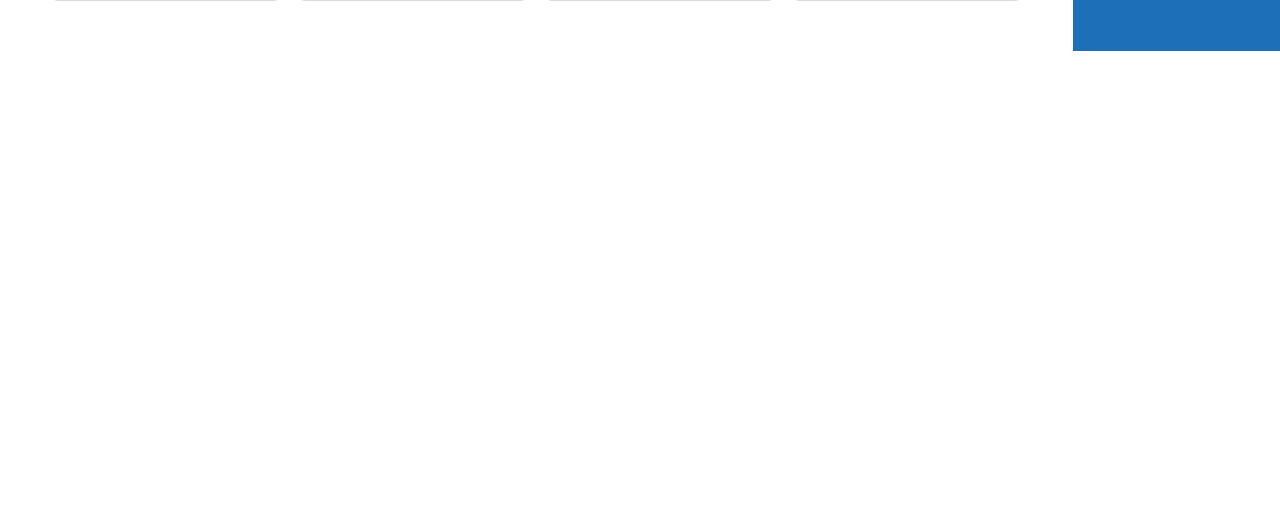
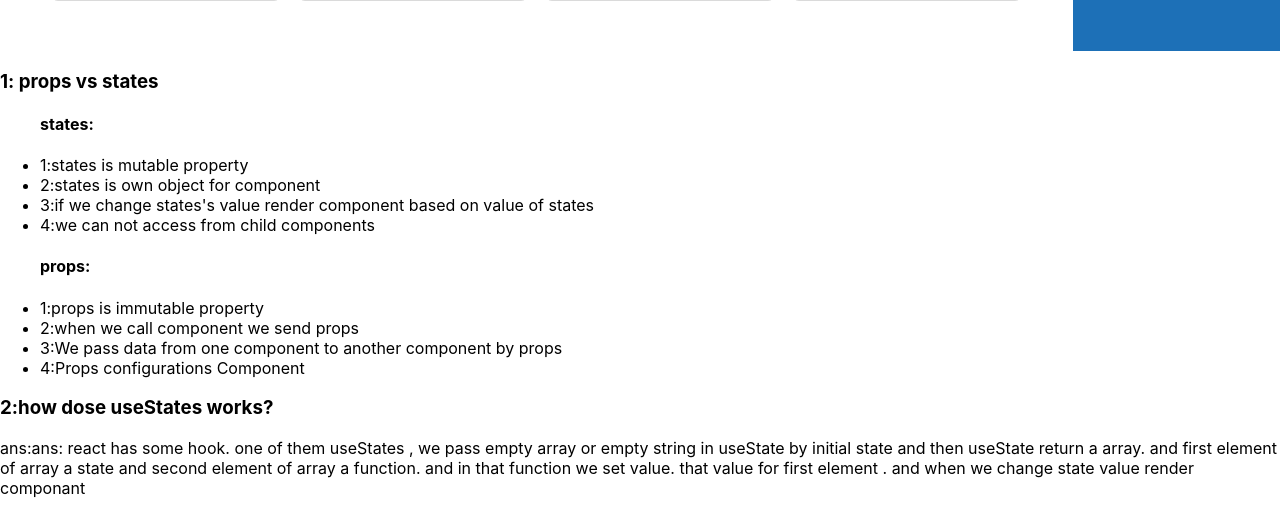
Before and after one commit to Safiul-Azam/choose-your-best-book-site, a React (Create React App) app: page / in a window 1280 px wide. Shown: the part 1665-2176 px from the top of the page. Before the commit the page ends 1716 px from the top, so only its background shows below. Built offline with nearby package versions, Linux system fonts and the light colour scheme.

Commit message:
added question and ans

```diff
--- a/src/App.js
+++ b/src/App.js
@@ -1,13 +1,14 @@
-import logo from './logo.svg';
 import './App.css';
 import Header from './component/Header/Header';
 import BookShelf from './component/BookShelf/BookShelf';
+import Question from './component/Question/Question';
 
 function App() {
   return (
     <div>
      <Header></Header>
      <BookShelf></BookShelf>
+     <Question></Question>
     </div>
   );
 }
--- /dev/null
+++ b/src/component/Question/Question.js
@@ -0,0 +1,26 @@
+import React from 'react';
+import './Question.css'
+
+const Question = () => {
+    return (
+        <div className="question">
+            <h3>1: props vs states</h3>
+            <ul>
+                <h4>states:</h4>
+                <li>1:states is mutable property </li>
+                <li>2:states is own object for component</li>
+                <li>3:if we change states's value render component based on value of states</li>
+                <li>4:we can not access from child components</li>
+                <h4>props:</h4>
+                <li>1:props is immutable property</li>
+                <li>2:when we call component we send props </li>
+                <li>3:We pass data from one component to another component by props</li>
+                <li>4:Props configurations Component </li>
+            </ul>
+             <h3>2:how dose useStates works?</h3>
+             <p>ans:ans: react has some hook. one of them useStates , we pass empty array or empty string in useState by initial state and then useState return a array. and first element of array a state and second element of array a function. and in that function we set value. that value for first element . and when we change state value render componant </p>
+        </div>
+    );
+};
+
+export default Question;
```
Also changed, not shown: src/component/Question/Question.css (added).
